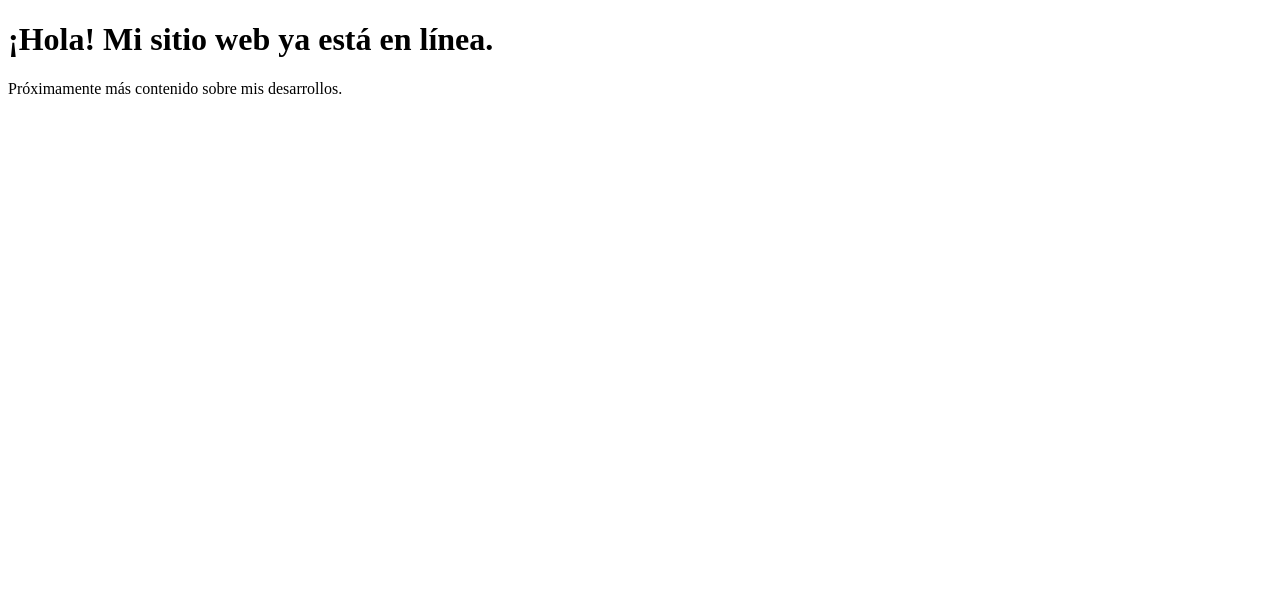
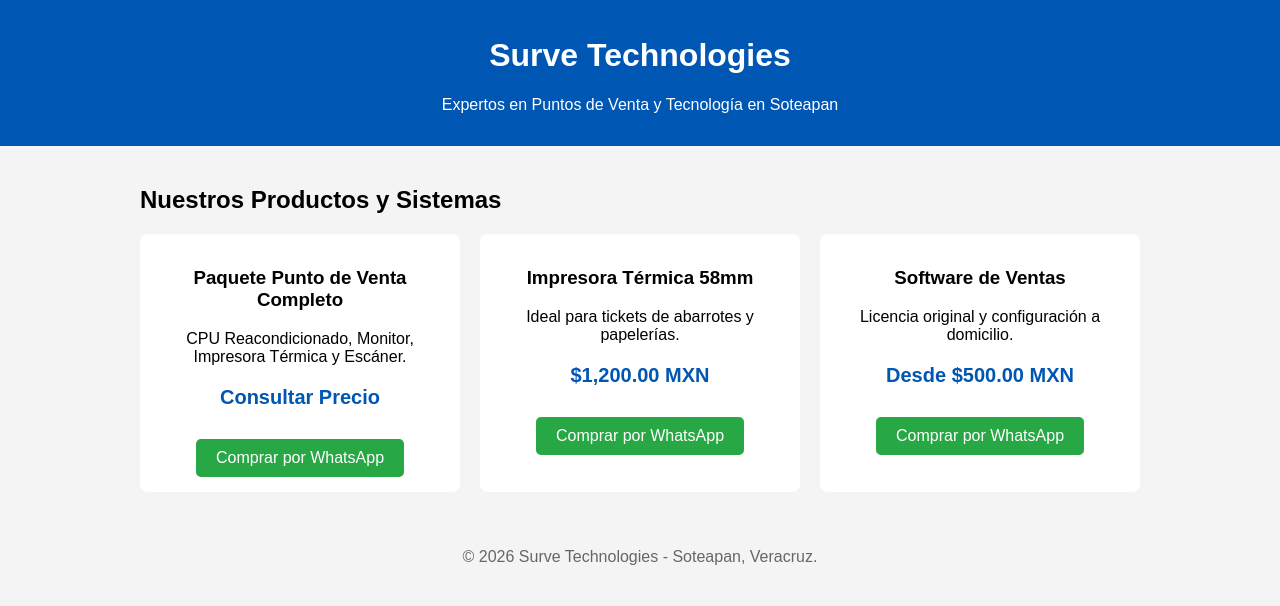
Before and after one commit to bertinbgc2019/survetech, a plain HTML site: page index.html in a window 1280 px wide. Drawn offline with Linux system fonts and the light colour scheme.

Commit message:
Update index.html

```diff
--- a/index.html
+++ b/index.html
@@ -2,10 +2,52 @@
 <html lang="es">
 <head>
     <meta charset="UTF-8">
-    <title>Bienvenidos a mi sitio</title>
+    <meta name="viewport" content="width=device-width, initial-scale=1.0">
+    <title>Surve Technologies | Puntos de Venta</title>
+    <style>
+        :root { --primary: #0056b3; --dark: #333; --light: #f4f4f4; }
+        body { font-family: Arial, sans-serif; margin: 0; padding: 0; background: var(--light); }
+        header { background: var(--primary); color: white; padding: 1rem; text-align: center; }
+        .container { max-width: 1000px; margin: auto; padding: 20px; }
+        .product-grid { display: grid; grid-template-columns: repeat(auto-fit, minmax(250px, 1fr)); gap: 20px; }
+        .card { background: white; padding: 15px; border-radius: 8px; shadow: 0 2px 5px rgba(0,0,0,0.1); text-align: center; }
+        .price { color: var(--primary); font-size: 1.25rem; font-weight: bold; }
+        .btn { display: inline-block; background: #28a745; color: white; padding: 10px 20px; text-decoration: none; border-radius: 5px; margin-top: 10px; }
+        footer { text-align: center; padding: 20px; color: #666; }
+    </style>
 </head>
 <body>
-    <h1>¡Hola! Mi sitio web ya está en línea.</h1>
-    <p>Próximamente más contenido sobre mis desarrollos.</p>
+    <header>
+        <h1>Surve Technologies</h1>
+        <p>Expertos en Puntos de Venta y Tecnología en Soteapan</p>
+    </header>
+
+    <div class="container">
+        <h2>Nuestros Productos y Sistemas</h2>
+        <div class="product-grid">
+            <div class="card">
+                <h3>Paquete Punto de Venta Completo</h3>
+                <p>CPU Reacondicionado, Monitor, Impresora Térmica y Escáner.</p>
+                <p class="price">Consultar Precio</p>
+                <a href="https://wa.me/TU_NUMERO" class="btn">Comprar por WhatsApp</a>
+            </div>
+            <div class="card">
+                <h3>Impresora Térmica 58mm</h3>
+                <p>Ideal para tickets de abarrotes y papelerías.</p>
+                <p class="price">$1,200.00 MXN</p>
+                <a href="https://wa.me/TU_NUMERO" class="btn">Comprar por WhatsApp</a>
+            </div>
+            <div class="card">
+                <h3>Software de Ventas</h3>
+                <p>Licencia original y configuración a domicilio.</p>
+                <p class="price">Desde $500.00 MXN</p>
+                <a href="https://wa.me/TU_NUMERO" class="btn">Comprar por WhatsApp</a>
+            </div>
+        </div>
+    </div>
+
+    <footer>
+        <p>&copy; 2026 Surve Technologies - Soteapan, Veracruz.</p>
+    </footer>
 </body>
 </html>
```
